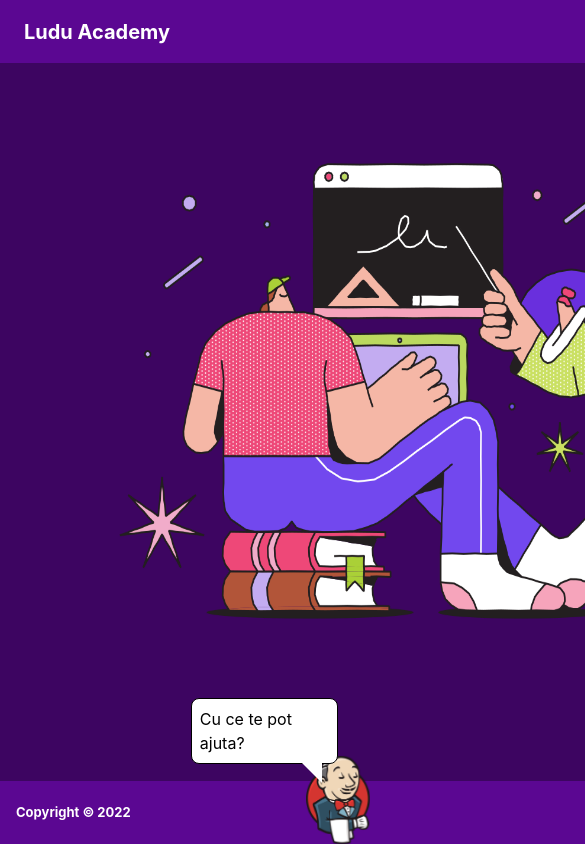
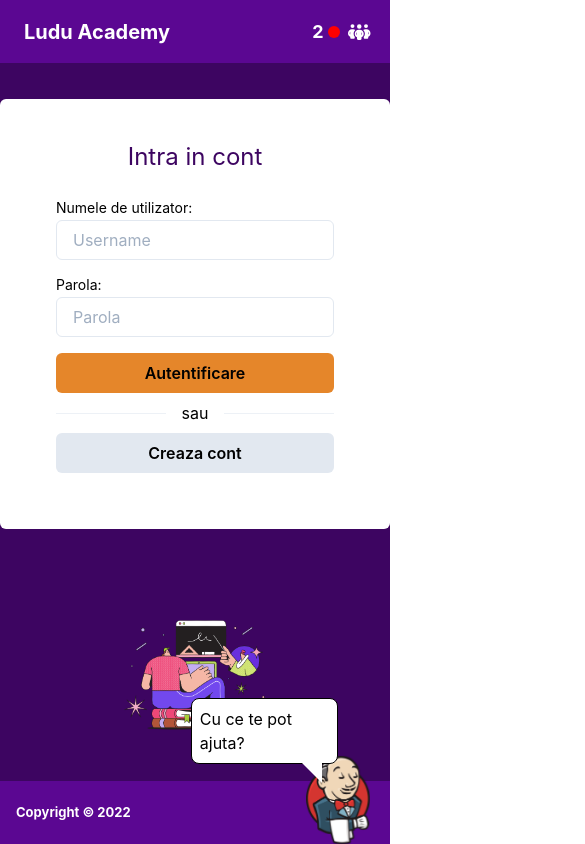
Before and after one commit to Ludu-ro/Website, a React (Create React App) app: page /login in a window 390 px wide. Shown: the top 844 px of the page, 585 px wide, since content can reach past the window. Built offline with nearby package versions, Linux system fonts and the light colour scheme.

Commit message:
update responsiveness on login and register

```diff
--- a/src/components/blocks/InfoButton.tsx
+++ b/src/components/blocks/InfoButton.tsx
@@ -11,7 +11,8 @@ function InfoButton({ children, onClick, width }: InfoButtonInterface) {
   return (
     <Button
       onClick={() => onClick()}
-      colorScheme="blackAlpha"
+      bg="gray.200"
+      color="font-primary"
       w={width || "32"}
     >
       {children}
--- a/src/components/pages/Login.tsx
+++ b/src/components/pages/Login.tsx
@@ -1,11 +1,5 @@
 import React, { useContext, useEffect, useState } from "react";
-import {
-  Image,
-  Flex,
-  Text,
-  Divider,
-  Box,
-} from "@chakra-ui/react";
+import { Image, Flex, Text, Divider, Box } from "@chakra-ui/react";
 import { UserContext, UserActionType } from "../../hooks/";
 import { ActionButton, FormInput, InfoButton } from "../blocks";
 import { login } from "../../clients";
@@ -33,27 +27,28 @@ function Login() {
   }, [user]);
 
   return (
+    <Flex
+      direction={["column-reverse", "row"]}
+      bg="primary-dark"
+      justifyContent={["space-around", "center"]}
+      alignItems="center"
+    >
+      <Box w="50%">
+        <Image src={LoginImg} alt="login" />
+      </Box>
 
       <Flex
-    bg="primary-dark"
-    flexDirection="row-reverse"
-    p="5"
-    justifyContent="center"
-    >
-    <Flex
-      pt="16"
-      alignSelf="center"
         p="10"
-      boxShadow='xs' rounded='md'
-      justifyContent="space-evenly"
-      placeItems="center"
+        rounded="md"
         direction="column"
         alignItems="center"
         bg="white"
         color="font-secondary"
-      mixBlendMode="hard-light"
+        w={["100%", "40%"]}
       >
-      <Text textColor="primary-dark" fontSize="2xl"> Autentificare </Text>
+        <Text textColor="primary-dark" fontSize="2xl">
+          Intra in cont
+        </Text>
 
         <Flex
           direction="column"
@@ -61,8 +56,8 @@ function Login() {
           gap="2"
           bg="secondary"
           p="4"
-        w={["sm", "md"]}
           borderRadius="lg"
+          w="100%"
         >
           <FormInput
             label="Numele de utilizator:"
@@ -81,6 +76,8 @@ function Login() {
             color="font-primary"
           />
 
+          <Box />
+
           <ActionButton width="100%" onClick={handleLogin}>
             Autentificare
           </ActionButton>
@@ -96,25 +93,6 @@ function Login() {
           </InfoButton>
         </Flex>
       </Flex>
-
-
-    <Flex
-      w="max-content"
-      placeItems="flex-start"
-      direction="column"
-      alignItems="center"
-    >
-
-    <Image
-        w="90%"
-        h="600"
-
-        src={LoginImg}
-        alt="login"
-      />
-
-    </Flex>
-
     </Flex>
   );
 }
--- a/src/components/pages/Register.tsx
+++ b/src/components/pages/Register.tsx
@@ -1,11 +1,5 @@
 import React, { useContext, useEffect, useState } from "react";
-import {
-  Image,
-  Flex,
-  Text,
-  Divider,
-  Box,
-} from "@chakra-ui/react";
+import { Image, Flex, Text, Divider, Box } from "@chakra-ui/react";
 import { ActionButton, DualFormInput, FormInput, InfoButton } from "../blocks";
 import { useNavigate } from "react-router-dom";
 import { register } from "../../clients";
@@ -83,41 +77,25 @@ function Register() {
   return (
     <Flex
       bg="primary-dark"
-    flexDirection="row-reverse"
-    p="3"
       justifyContent="center"
+      direction={["column-reverse", "row-reverse"]}
+      alignItems="center"
     >
-      <Flex
-      w="max-content"
-      placeItems="flex-start"
-      flexDirection="column"
-      alignItems="center"
-      flex-direction= "column-reverse"
-    >
-
-    <Image
-        w="90%"
-        h="500"
-        src={RegisterImg}
-        alt="login"
-      />
-
-    </Flex>
+      <Box w="50%">
+        <Image src={RegisterImg} alt="login" />
+      </Box>
 
       <Flex
-      pt="10"
-      alignSelf="center"
         p="5"
-      boxShadow='xs'
-      rounded='md'
+        rounded="md"
         placeItems="center"
         direction="column"
-      alignItems="center"
         bg="white"
         color="font-secondary"
-      mixBlendMode="hard-light"
       >
-     <Text textColor="primary-dark" fontSize="2xl"> Autentificare </Text>
+        <Text textColor="primary-dark" fontSize="2xl">
+          Creaza un cont
+        </Text>
 
         <Flex
           direction="column"
@@ -125,7 +103,6 @@ function Register() {
           gap="2"
           bg="secondary"
           p="2"
-        w={["sm", "md"]}
           borderRadius="lg"
         >
           <DualFormInput
@@ -183,7 +160,7 @@ function Register() {
           </Flex>
 
           <InfoButton width="100%" onClick={() => navigate("/login")}>
-          Autentificare
+            Am deja cont
           </InfoButton>
         </Flex>
       </Flex>
```
Lines whose indentation alone changed are shown as unchanged.
